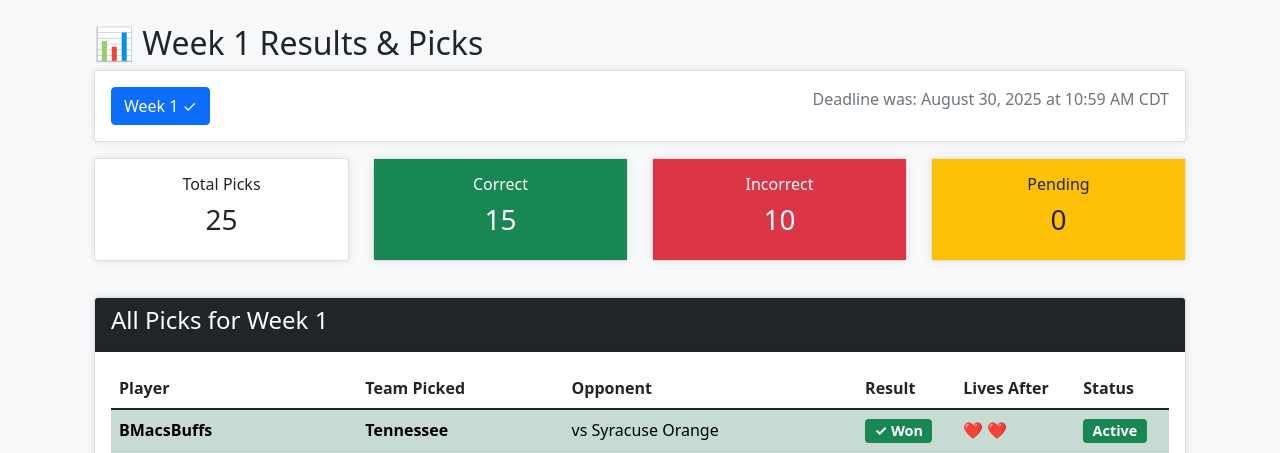
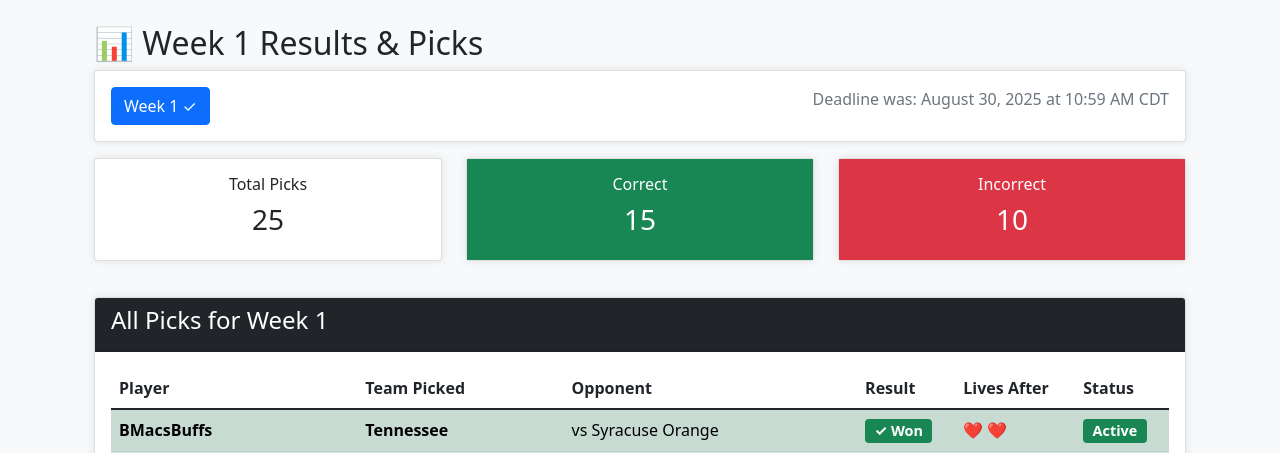
Before and after one commit to BradHagstrom16/CF_Survivor, a Flask app: page /weekly_results in a window 1280 px wide. Shown: the part 62-515 px from the top of the page. Run offline with Flask 3, Linux system fonts and the light colour scheme; data comes from the database, SQL or seed files in the repository.

Commit message:
Add files via upload

```diff
--- a/templates/weekly_results.html
+++ b/templates/weekly_results.html
@@ -29,7 +29,7 @@
 
     <!-- Week Summary Cards -->
     <div class="row mb-3">
-        <div class="col-md-3">
+        <div class="col-md-4">
             <div class="card text-center">
                 <div class="card-body">
                     <h6>Total Picks</h6>
@@ -37,7 +37,7 @@
                 </div>
             </div>
         </div>
-        <div class="col-md-3">
+        <div class="col-md-4">
             <div class="card text-center">
                 <div class="card-body bg-success text-white">
                     <h6>Correct</h6>
@@ -45,19 +45,11 @@
                 </div>
             </div>
         </div>
-        <div class="col-md-3">
+        <div class="col-md-4">
             <div class="card text-center">
                 <div class="card-body bg-danger text-white">
                     <h6>Incorrect</h6>
                     <h3>{{ incorrect_picks|length }}</h3>
-                </div>
-            </div>
-        </div>
-        <div class="col-md-3">
-            <div class="card text-center">
-                <div class="card-body bg-warning">
-                    <h6>Pending</h6>
-                    <h3>{{ pending_picks|length }}</h3>
                 </div>
             </div>
         </div>
```
